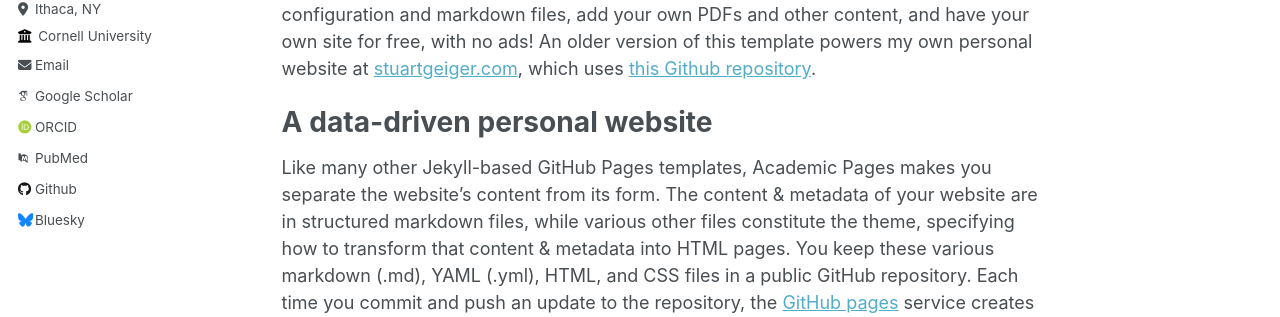
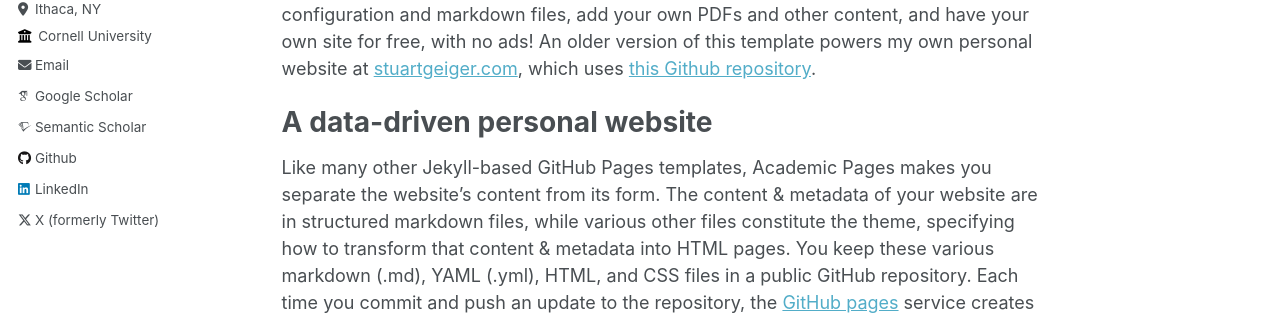
Before and after one commit to Aochong-Li/aochong-li.github.io, a Jekyll site: the page built from _pages/about.md, in a window 1280 px wide. Shown: the part 364-681 px from the top of the page. Built offline with Jekyll 4.4.1, drawn with Linux system fonts in a browser that asks for light colours; some web fonts are replaced; some of the changed lines change nothing that is shown.

Commit message:
edit personal info

```diff
--- a/_config.yml
+++ b/_config.yml
@@ -32,23 +32,23 @@
 
   # Academic websites
   arxiv            : # URL - Update with the correct link to your profile
-  googlescholar    : "https://scholar.google.com/citations?user=PS_CX0AAAAAJ"
+  googlescholar    : "https://scholar.google.com/citations?user=rZ186jcAAAAJ&hl=en"
   impactstory      : # URL
-  orcid            : "http://orcid.org/yourorcidurl"
-  semantic         : # URL
-  pubmed           : "https://www.ncbi.nlm.nih.gov/pubmed/?term=john+snow"
+  orcid            : # URL
+  semantic         : "https://www.semanticscholar.org/author/Oliver-Li/50544524"
+  pubmed           : # URL
   researchgate     : # URL
 
   # Repositories and software development
   bitbucket        : # Username - Update with your username on the site
   codepen          : # Username
   dribbble         : # Username
-  github           : "academicpages"
+  github           : "Aochong-Li"
   kaggle           : # Username
   stackoverflow    : # User number or user number and name (i.e., use "1" or "1/jeff-atwood")
 
   # Social media
-  bluesky          : "bsky.app" # Replace this with you Bluesky username
+  bluesky          : # Username
   facebook         : # Username
   flickr           : # Username
   foursquare       : # Username
@@ -57,7 +57,7 @@
   keybase          : # Username
   instagram        : # Username
   lastfm           : # Username
-  linkedin         : # Username
+  linkedin         : "aochong-li"
   mastodon         : # URL
   medium           : # URL
   pinterest        : # Username
@@ -65,7 +65,7 @@
   steam            : # Username
   telegram         : # URL
   tumblr           : # Username
-  twitter          : # Username for X / Twitter
+  twitter          : "Oliver54244160"
   vine             : # Username
   weibo            : # Username
   wikipedia        : # Username
```
